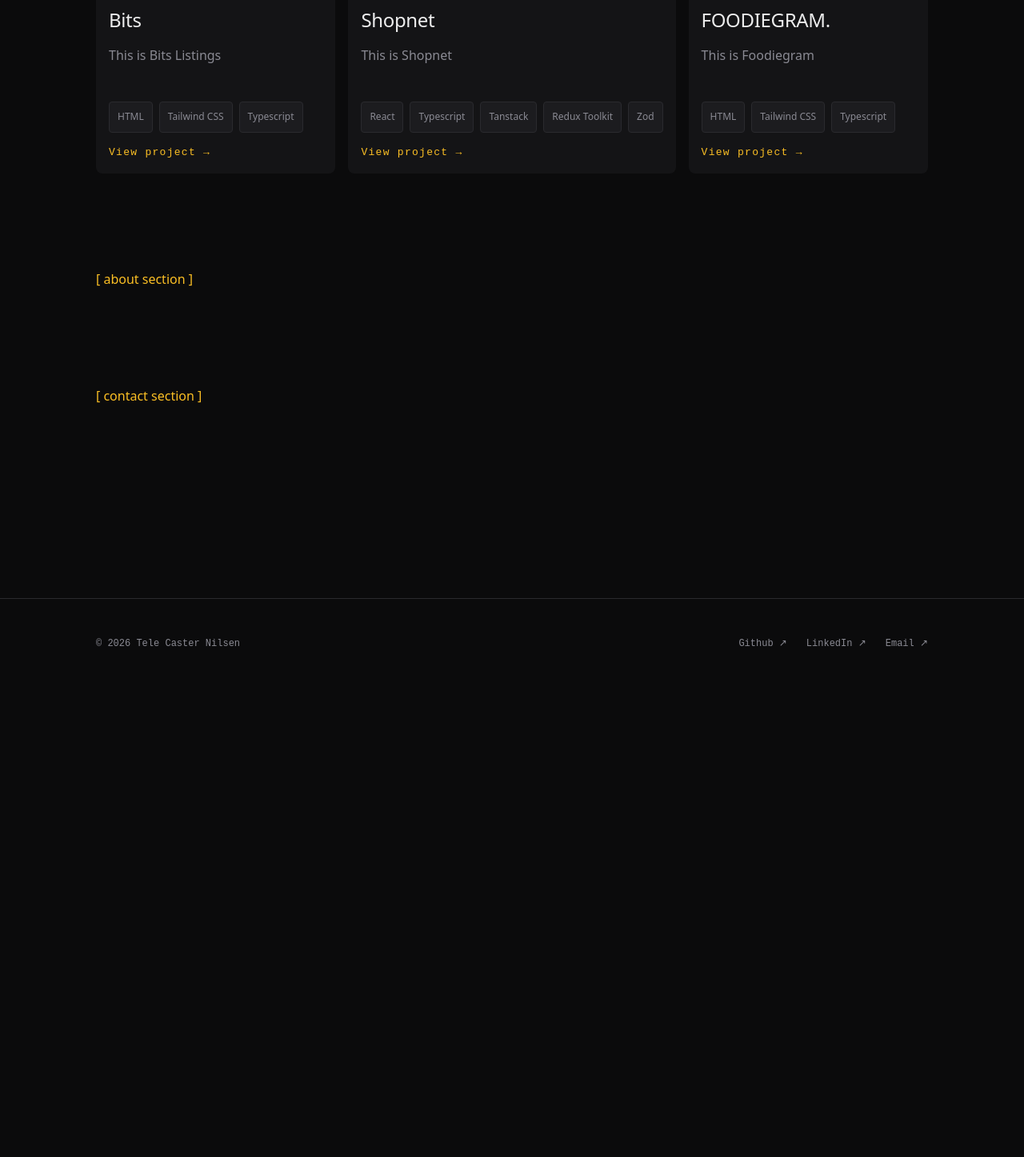
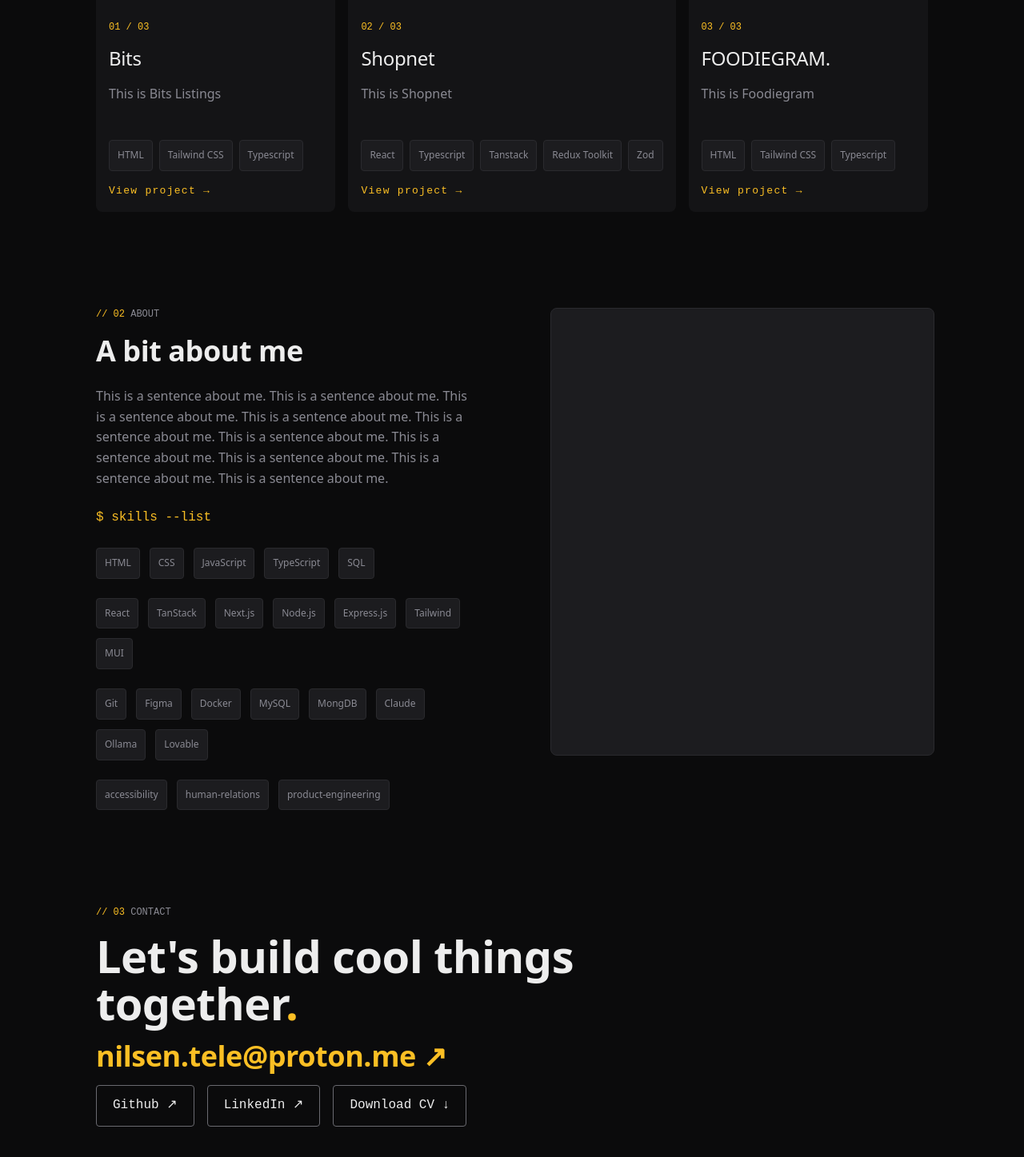
Before and after one commit to telecasteren/portfolio2, a React (Vite) app: page / in a window 1280 px wide. Shown: the part 1177-2624 px from the top of the page at 80% size. Before the commit the page ends 2041 px from the top, so only its background shows below. Built offline with nearby package versions, Linux system fonts and the light colour scheme.

Commit message:
Components and content feat: add Tag and Title feat: add data/me.ts with author info feat: make all sections use data from 'me.ts' feat: make Card use Tag feat: make all sections use Title feat: About section content feat: Contact section content

```diff
--- a/src/components/layout/Card.tsx
+++ b/src/components/layout/Card.tsx
@@ -1,4 +1,5 @@
 import { Link } from "react-router";
+import Tag from "@/components/layout/Tag";
 
 interface CardProps {
   index: number;
@@ -23,7 +24,7 @@ export default function Card({
     <div className="flex max-w-96 min-w-fit flex-1 flex-col items-start gap-3 rounded-md bg-surface">
       <div
         id="card-img"
-        className="h-40 w-full overflow-hidden rounded-md bg-surface-raised object-contain"
+        className="h-60 w-full overflow-hidden rounded-t-md bg-surface-raised object-contain"
       >
         {img ? (
           <img src={img} alt={title} className="w-full" />
@@ -51,12 +52,7 @@ export default function Card({
         {tags && tags.length > 0 && (
           <div className="flex flex-wrap items-center gap-2">
             {tags.map((tag) => (
-              <div
-                key={tag}
-                className="rounded-sm border border-border bg-surface-raised p-2.5 text-mono-small text-text-muted"
-              >
-                {tag}
-              </div>
+              <Tag key={tag} tag={tag} />
             ))}
           </div>
         )}
--- a/src/components/layout/Footer.tsx
+++ b/src/components/layout/Footer.tsx
@@ -1,15 +1,16 @@
 import { Link } from "react-router";
+import { me } from "@/data/me";
 
 export default function Footer() {
   const currentYear = new Date().getFullYear();
-  const name = "Tele Caster Nilsen";
+  const name = me.name;
   const footerLinks = [
-    { label: "Github ↗", href: "https://github.com/telecasteren" },
+    { label: "Github ↗", href: me.links.github },
     {
       label: "LinkedIn ↗",
-      href: "www.linkedin.com/in/tele-caster-nilsen-7002b9249",
+      href: me.links.linkedin,
     },
-    { label: "Email ↗", href: "mailto:nilsen.tele@proton.me" },
+    { label: "Email ↗", href: me.email },
   ];
 
   const linkStyles =
--- /dev/null
+++ b/src/components/layout/Tag.tsx
@@ -0,0 +1,10 @@
+export default function Tag({ tag }: { tag: string }) {
+  return (
+    <div
+      key={tag}
+      className="rounded-sm border border-border bg-surface-raised p-2.5 text-mono-small text-text-muted"
+    >
+      {tag}
+    </div>
+  );
+}
--- /dev/null
+++ b/src/components/layout/Title.tsx
@@ -0,0 +1,17 @@
+interface TitleProps {
+  index: number;
+  slug: string;
+  title: string | React.ReactNode;
+  styles?: string;
+}
+
+export default function Title({ index, slug, title, styles }: TitleProps) {
+  return (
+    <div className="flex flex-col gap-4">
+      <p className="font-mono text-mono-small text-text-muted">
+        <span className="text-accent">// 0{index}</span> {slug}
+      </p>{" "}
+      <h2 className={`${styles ? styles : "text-h2 text-text"}`}>{title}</h2>
+    </div>
+  );
+}
--- a/src/components/sections/About.tsx
+++ b/src/components/sections/About.tsx
@@ -1,7 +1,52 @@
+import Title from "@/components/layout/Title";
+import Tag from "@/components/layout/Tag";
+import { me } from "@/data/me";
+
 export default function About() {
+  const lingos = me.skills.languages;
+  const frameworks = me.skills.frameworks;
+  const tools = me.skills.tools;
+  const misc = me.skills.misc;
+
+  const sharedStyles = "flex flex-wrap items-center gap-3";
+
   return (
-    <div id="about" className="pt-30">
-      <p className="text-accent">[ about section ]</p>
+    <div id="about" className="grid w-full grid-cols-2 gap-24 pt-30">
+      <div id="about-text" className="flex flex-col gap-6">
+        <Title index={2} slug="ABOUT" title="A bit about me" />
+        <p className="text-body text-text-muted">{me.bio}</p>
+
+        <div className="font-mono text-accent">$ skills --list</div>
+
+        <div className="flex flex-wrap items-center gap-3">
+          {lingos.map((l) => (
+            <Tag key={l} tag={l} />
+          ))}
+        </div>
+
+        <div className={sharedStyles}>
+          {frameworks.map((f) => (
+            <Tag key={f} tag={f} />
+          ))}
+        </div>
+
+        <div className={sharedStyles}>
+          {tools.map((t) => (
+            <Tag key={t} tag={t} />
+          ))}
+        </div>
+
+        <div className={sharedStyles}>
+          {misc.map((m) => (
+            <Tag key={m} tag={m} />
+          ))}
+        </div>
+      </div>
+
+      <div
+        id="about-img"
+        className="h-140 w-120 rounded-md border border-border bg-surface-raised"
+      />
     </div>
   );
 }
--- a/src/components/sections/Contact.tsx
+++ b/src/components/sections/Contact.tsx
@@ -1,7 +1,34 @@
+import Title from "@/components/layout/Title";
+import { AccentDot } from "@/components/AccentDot";
+import { Link } from "react-router";
+import Button from "@/components/layout/Button";
+
 export default function Contact() {
+  const email = "nilsen.tele@proton.me";
+
   return (
-    <div id="contact" className="pt-30">
-      <p className="text-accent">[ contact section ]</p>
+    <div id="about" className="flex flex-col gap-4 pt-30">
+      <Title
+        index={3}
+        slug="CONTACT"
+        styles="text-h1 max-w-200"
+        title={
+          <>
+            Let's build cool things together
+            <AccentDot />
+          </>
+        }
+      />
+
+      <Link to={`mailto:${email}`} className="text-h2 text-accent">
+        {email} ↗
+      </Link>
+
+      <div className="flex max-w-fit items-center gap-4">
+        <Button type="secondary">Github ↗</Button>
+        <Button type="secondary">LinkedIn ↗</Button>
+        <Button type="secondary">Download CV ↓</Button>
+      </div>
     </div>
   );
 }
--- a/src/components/sections/Hero.tsx
+++ b/src/components/sections/Hero.tsx
@@ -1,12 +1,13 @@
 import { HeroCtas } from "@/components/HeroCtas";
 import { AccentDot } from "@/components/AccentDot";
+import { me } from "@/data/me";
 
 export default function Hero() {
-  const intro = "< hi, there! I'm";
-  const name = "Tele Caster Nilsen";
-  const tagline = "Frontend developer and coffee nerd";
-  const subtitle =
-    "Notoriously curious about everything. Building software one coffee at a time, all things user centric.";
+  const intro = "> hi, there! I'm";
+  const name = me.name;
+  const tagline = me.tagline;
+  const subtitle = me.subtitle;
+  const location = me.location;
 
   return (
     <div id="hero" className="grid gap-8">
@@ -23,7 +24,7 @@ export default function Hero() {
 
       <div className="flex items-center gap-2 text-mono-small text-text-muted">
         <img src="src/assets/Ellipse.svg" />
-        Oslo - Norway
+        {location}
       </div>
     </div>
   );
--- a/src/components/sections/Projects.tsx
+++ b/src/components/sections/Projects.tsx
@@ -1,5 +1,6 @@
 import { projects } from "@/data/projects";
 import Card from "@/components/layout/Card";
+import Title from "@/components/layout/Title";
 
 export default function Projects() {
   const projectList = projects;
@@ -16,12 +17,7 @@ export default function Projects() {
       id="projects"
       className="flex flex-col flex-wrap items-start gap-12 self-stretch pt-30"
     >
-      <div className="flex flex-col gap-4">
-        <p className="text-mono-small text-text-muted">
-          <span className="text-accent">// 01</span> SELECTED PROJECTS
-        </p>
-        <h2 className="text-h2 text-text">Things I've built</h2>
-      </div>
+      <Title index={1} slug="SELECTED PROJECTS" title="Things I've built" />
 
       <div className="flex w-full flex-wrap items-center justify-center gap-4">
         {projectList.map((project, index) => (
--- /dev/null
+++ b/src/data/me.ts
@@ -0,0 +1,42 @@
+export const me = {
+  name: "Tele Caster Nilsen",
+  email: "nilsen.tele@proton.me",
+  photo: "",
+  location: "Oslo - Norway",
+  tagline: "Frontend developer and coffee nerd",
+  subtitle:
+    "Notoriously curious about everything. Building all things user centric.",
+  bio: `This is a sentence about me. This is a sentence about me. This is a
+  sentence about me. This is a sentence about me. This is a sentence
+  about me. This is a sentence about me. This is a sentence about me.
+  This is a sentence about me. This is a sentence about me. This is a
+  sentence about me.`,
+  skills: {
+    languages: ["HTML", "CSS", "JavaScript", "TypeScript", "SQL"],
+    frameworks: [
+      "React",
+      "TanStack",
+      "Next.js",
+      "Node.js",
+      "Express.js",
+      "Tailwind",
+      "MUI",
+    ],
+    tools: [
+      "Git",
+      "Figma",
+      "Docker",
+      "MySQL",
+      "MongDB",
+      "Claude",
+      "Ollama",
+      "Lovable",
+    ],
+    misc: ["accessibility", "human-relations", "product-engineering"],
+  },
+  links: {
+    github: "https://github.com/telecasteren",
+    linkedin: "www.linkedin.com/in/tele-caster-nilsen-7002b9249",
+    cv: "",
+  },
+};
```
Also changed, not shown: 1 other file (tests, documents, lock files or other folders).
